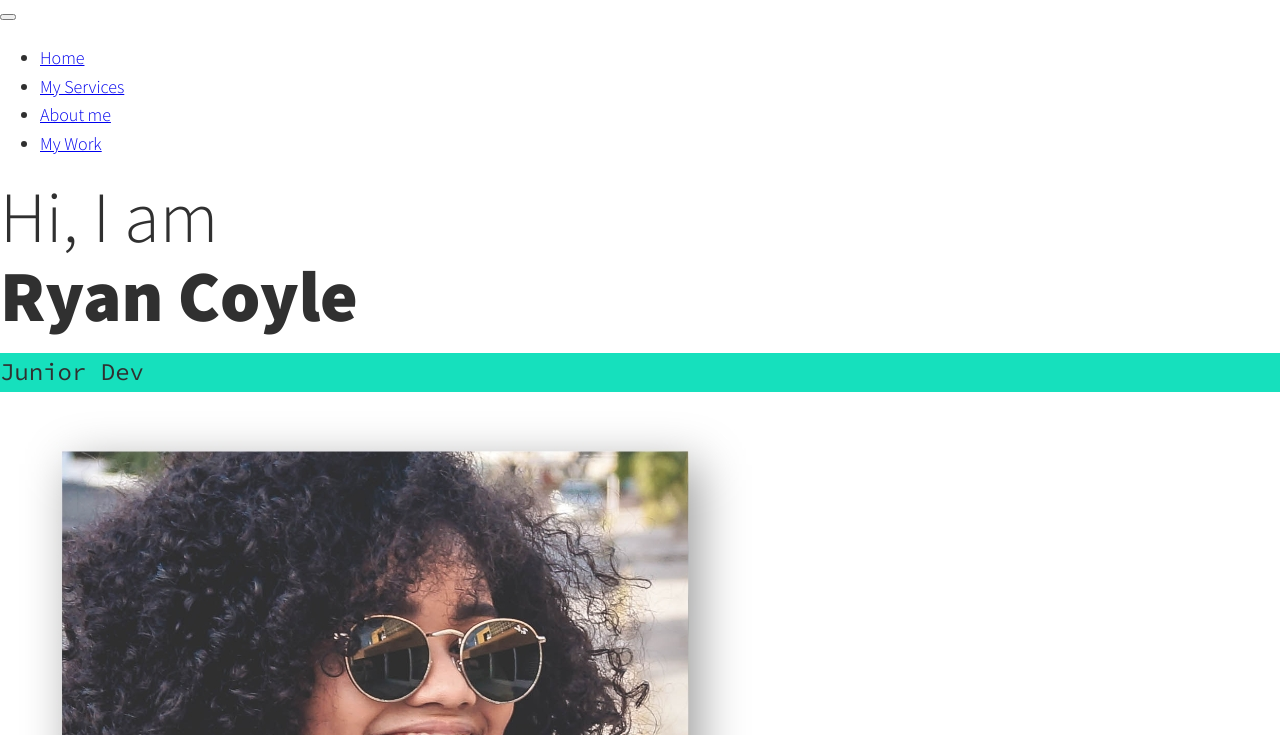
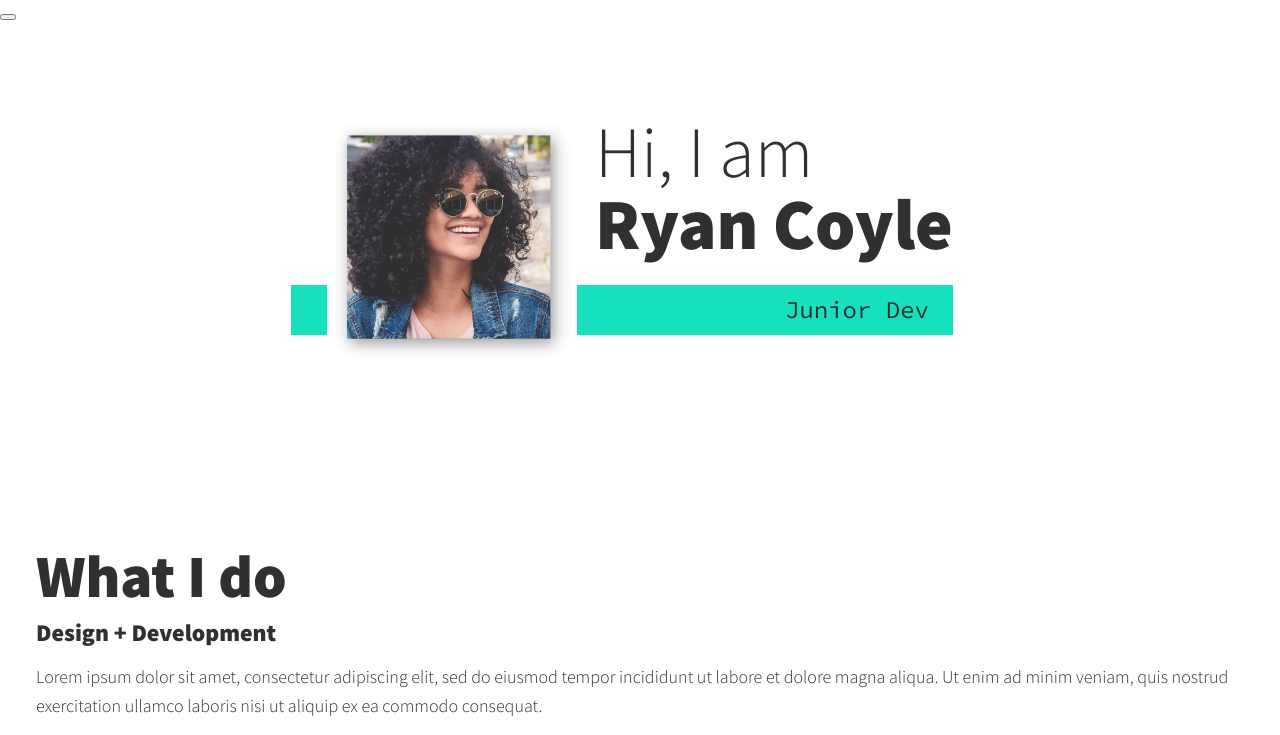
Before and after one commit to RjCoyle20/Portfolio-Website, a website built with Vite: page cNqRvZsw/index.html in a window 1280 px wide. Shown: the part 54-789 px from the top of the page. Built offline with nearby package versions, Linux system fonts and the light colour scheme; files whose address does not match are found by name.

Commit message:
Set up intro section styling

```diff
--- a/cNqRvZsw/css/style.css
+++ b/cNqRvZsw/css/style.css
@@ -20,6 +20,8 @@
     --fs-h2: 2.25rem;
     --fs-h3: 1.25rem;
     --fs-body: 1rem;
+
+    -bs: 0.25em 0.25em 0.75em rgba(0,0,0,.25), 0.125em 0.125em 0.25em rgba(0,0,0,.15);
 }
 
 @media (min-width: 800px){
@@ -41,6 +43,9 @@ body{
     line-height: 1.6;
 }
 
+section {
+    padding: 5em 2em;
+}
 img{
     display: block;
     max-width: 100%;
@@ -52,7 +57,7 @@ strong { font-weight: var(--fw-bold)}
 h1,
 h2,
 h3 {
-    line-height: 1.1;
+    line-height: 1;
     margin: 0;
 }
 
@@ -81,5 +86,56 @@ h3 { font-size: var(--fs-h3)}
 .section__subtitle--intro,
 .section__subtitle--about{
     background: var(--clr-accent);
+    padding: .25em 1em;
     font-family: var(--ff-secondary);
+    margin-bottom: 1em;
 }
+
+
+/*  header */
+
+nav {display: none;}
+
+/*  Intro section */
+
+.intro {
+    position: relative;
+}
+
+.intro__img {
+    box-shadow: var(--bs);
+}
+
+.section__subtitle--intro {
+    display: inline-block;
+}
+
+@media (min-width: 600px) {
+    .intro {
+        display: grid;
+        width: min-content;
+        margin: 0 auto;
+        grid-column-gap: 1em;
+        grid-template-areas:
+            "img title"
+            "img subtitle";
+            grid-template-columns: min-content max-content;
+    }
+
+    .intro__img {
+        grid-area: img;
+        min-width: 250px;
+        position: relative;
+        z-index: 2;
+    }
+
+    .section__subtitle--intro{
+        align-self: start;
+        grid-column: -1 / 1;
+        grid-row: 2;
+        text-align: right;
+        position: relative;
+        left: -1.5em;
+        width: calc(100% + 1.5em);
+    }
+}
--- a/cNqRvZsw/index.html
+++ b/cNqRvZsw/index.html
@@ -36,7 +36,7 @@
                 Hi, I am <strong>Ryan Coyle</strong>
             </h1>
             <p class="section__subtitle section__subtitle--intro">Junior Dev</p>
-            <img src="img/dev-jane-01.jpg" alt="a picture of Jane Smith smiling">
+            <img src="img/dev-jane-01.jpg" alt="a picture of Jane Smith smiling" class="intro__img">
         </section>
 
         <!-- My services -->
```
